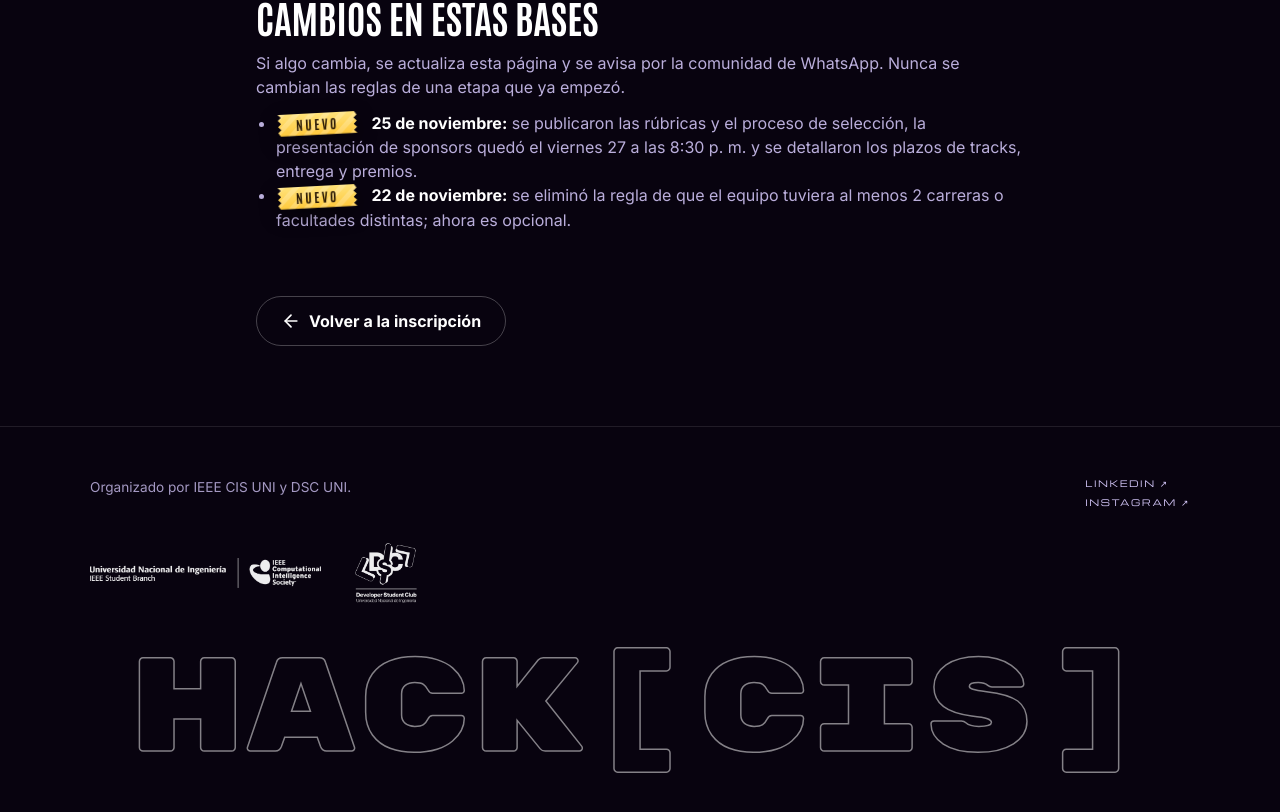
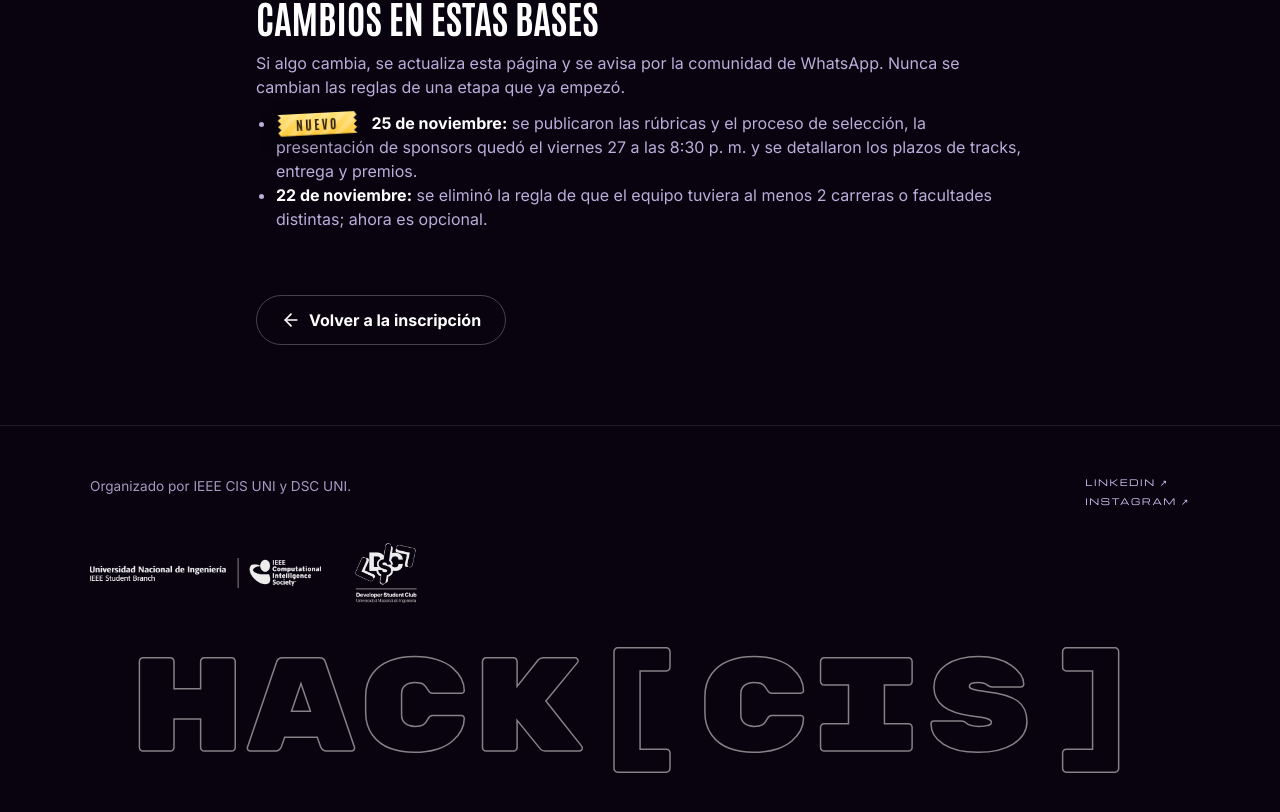
Before and after one commit to IEEE-CIS-UNI/Hack-CIS, a Next.js app: page /bases in a window 1280 px wide. Shown: the part 6248-7060 px from the top of the page. Built offline with nearby package versions, Linux system fonts and the light colour scheme; no server answers.

Commit message:
Bases: «Nuevo» solo en el cambio más reciente

```diff
--- a/src/app/bases/page.tsx
+++ b/src/app/bases/page.tsx
@@ -374,7 +374,7 @@ export default function BasesPage() {
                 de sponsors quedó el viernes 27 a las 8:30 p. m. y se detallaron los plazos de tracks, entrega y premios.
               </li>
               <li>
-                <Cinta chica /> <B>22 de noviembre:</B> se eliminó la regla de que el equipo tuviera al menos 2 carreras o
+                <B>22 de noviembre:</B> se eliminó la regla de que el equipo tuviera al menos 2 carreras o
                 facultades distintas; ahora es opcional.
               </li>
             </ul>
```
